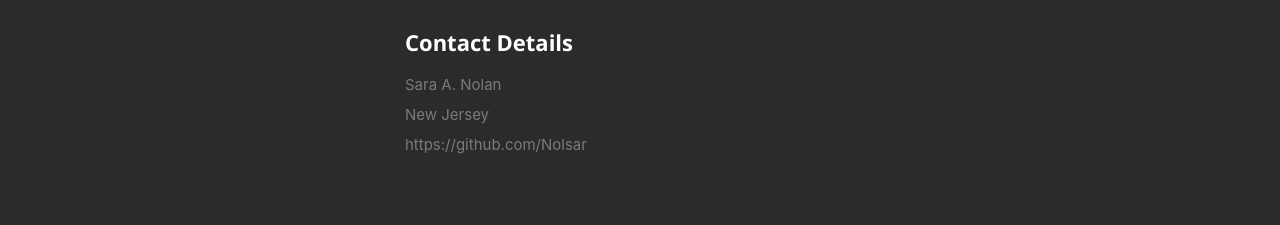
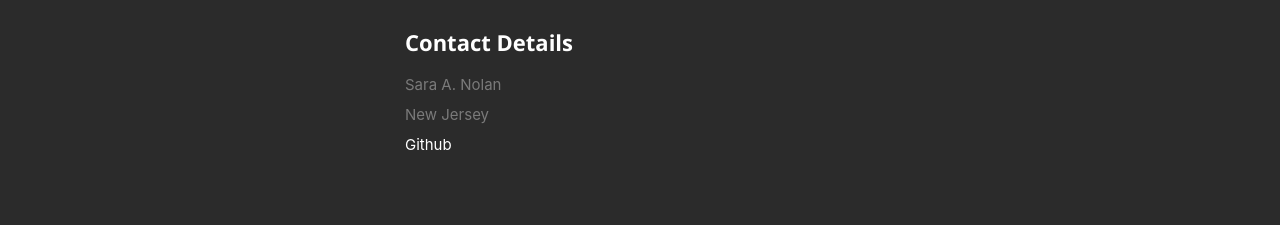
Before and after one commit to Nolsar/React_Portfolio, a React (Create React App) app: page / in a window 1280 px wide. Shown: the part 1060-1285 px from the top of the page. Built offline with nearby package versions, Linux system fonts and the light colour scheme.

Commit message:
added github link to contact details

```diff
--- a/src/components/About.js
+++ b/src/components/About.js
@@ -33,7 +33,11 @@ export default class About extends Component {
                      {resumeData.address}
                     </span>
                     <br></br>
-                    <span>{resumeData.website}</span>
+                    <span>
+                       <a href={resumeData.website}>
+                          Github
+                       </a>
+                    </span>
        					   </p>
                   </div>
                </div>
```
